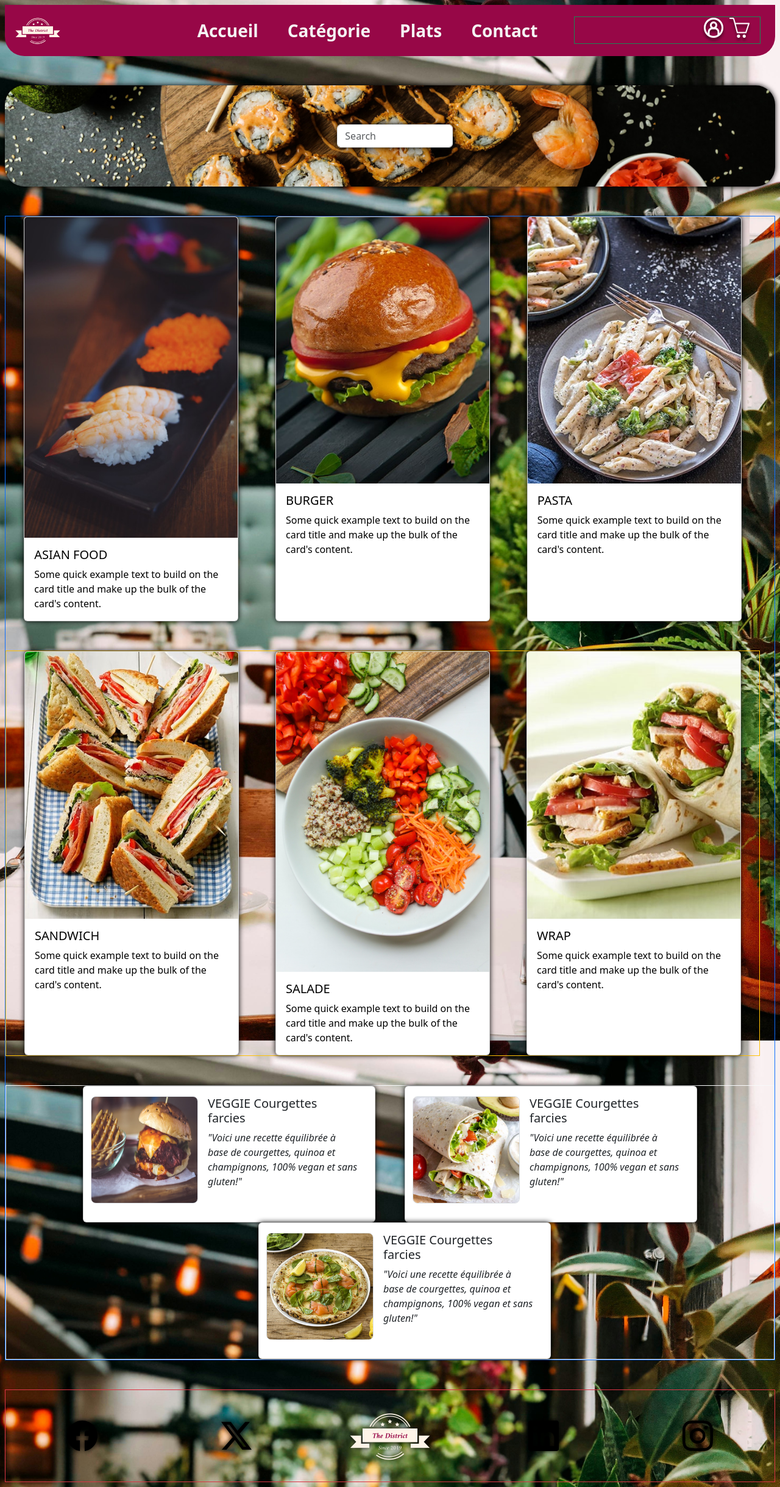
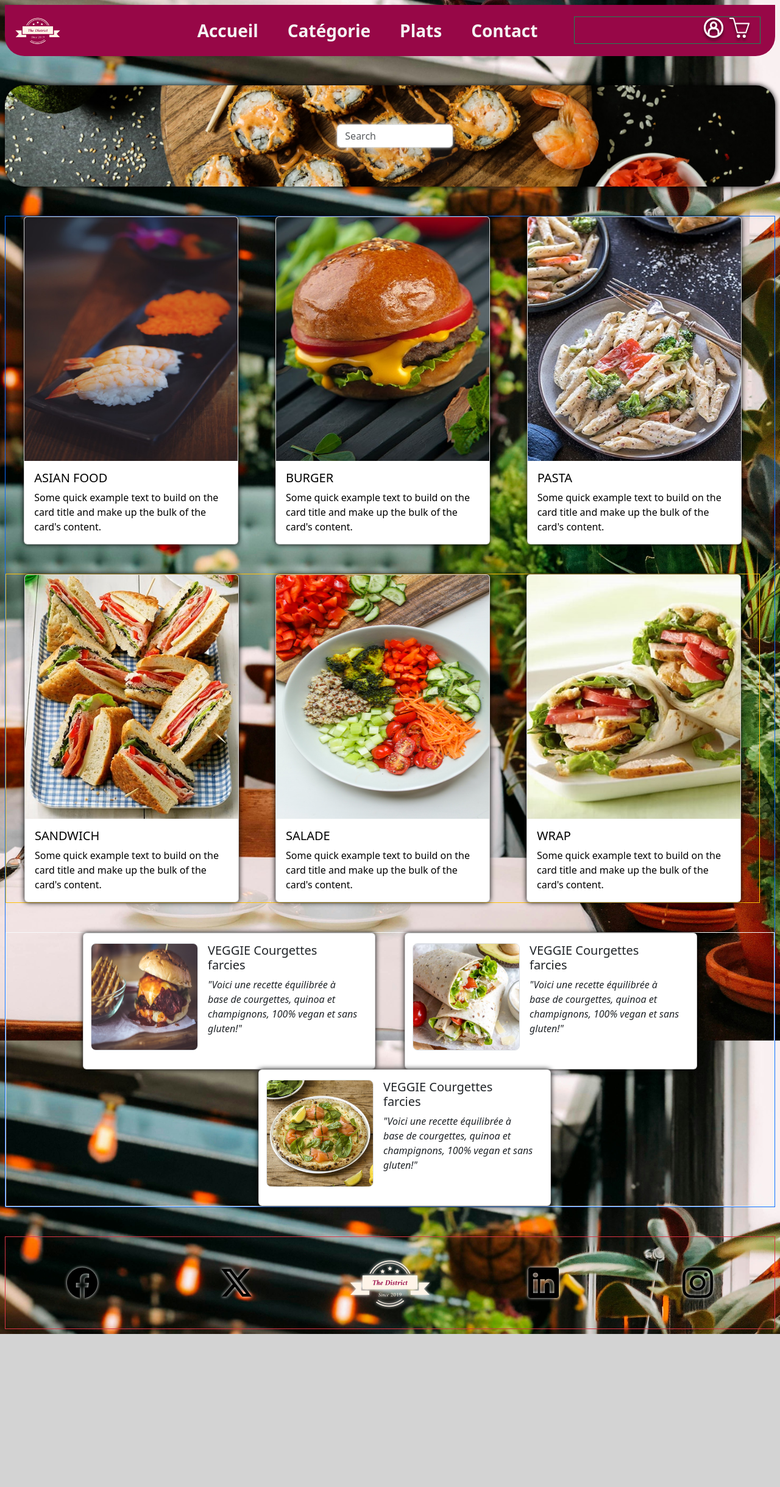
Before and after one commit to TinyRayan/mon_projet, a plain HTML site: page index.html in a window 1280 px wide. Shown: the whole page at 61% size. After the commit the page ends 2188 px from the top, so only its background shows below. Drawn offline with nearby package versions, Linux system fonts and the light colour scheme.

Commit message:
tinyupdate

```diff
--- a/Asset/css/accueil_css.css
+++ b/Asset/css/accueil_css.css
@@ -18,39 +18,62 @@
 
 
  nav{
-
  background-color: #970747;
-
- }
-
- #color_navlink:hover{
-  text-decoration: underline;
-
  }
 
 
 
- #color_navlink{
+
+
+ #color_navlink:hover{
+  text-decoration: underline;
+ } #color_navlink{
   color: whitesmoke;
   text-decoration: none;
  }
 
- #OMBRE{
-  filter: drop-shadow(0rem 0rem 0.25rem #000000);
+
+
+
+
+ #whiteshadow{
+  filter: drop-shadow(0rem 0rem 0.15rem #ffffff);
  }
-
- #colorcards{
-  color: black;
-  text-decoration: none;
- }
-
- .btn{
- background-color: #970747; color: white;
+ #blackshadow{
+  filter: drop-shadow(0 0 0.25rem black);
  }
 
  #colors_ombre{
   background-color: #970747; color: white;
   filter: drop-shadow(0rem 0rem 0.25rem #000000);
+ }
+
+
+
+
+
+
+
+
+ .btn{
+ background-color: #970747; color: white;
+ transition: all 0.25s
+ }.btn:hover{
+  color: white;
+  background-color: rgb(57, 219, 70);
+  transform: scale(1.10);
+ }
+
+
+
+
+
+
+
+
+ #colorcards{
+  color: black;
+  text-decoration: none;
  }
 
  #cardplat:hover{
@@ -61,3 +84,11 @@
   transition: all 0.25s;
   filter: drop-shadow(0rem 0rem 0.25rem #000000);
  }
+
+
+
+#sociallogo{
+  filter: drop-shadow(0rem 0rem 0.15rem #ffffff);
+}#sociallogo:hover{
+  transform: scale(1.10);
+}
--- a/index.html
+++ b/index.html
@@ -27,7 +27,7 @@
   <div class="col d-flex justify-content-center justify-content-between ">
 
     <a id="color_navlink" href="index.html" class="me-5 fs-3 fw-bold">Accueil</a>
-     <a id="color_navlink" href="page2.html" class="me-5 fs-3 fw-bold">Catégorie</a>
+     <a id="color_navlink" href="catégorie.html" class="me-5 fs-3 fw-bold">Catégorie</a>
       <a id="color_navlink" href="plats.html" class="me-5 fs-3 fw-bold">Plats</a>
        <a id="color_navlink"  href="#" class="me-5 fs-3 fw-bold">Contact</a>
 
@@ -52,13 +52,13 @@
 
 <!-- NAVBAR --------------------------------->
 
-<header id="OMBRE" class="d-flex justify-content-center p-0 ">
+<header class="d-flex justify-content-center p-0 ">
 
    <!-- BACKGROUND ------------------------->
 
   <div class="container-fluid p-0 mx-2 row">
     <div class="col p-0 mt-5">
-     <div class="img-fluid object-fit-cover d-flex justify-content-center ">
+     <div id="blackshadow" class="img-fluid object-fit-cover d-flex justify-content-center ">
       <img src="Asset/img/SIZEDBANNEr.png" class=" w-100 rounded-bottom-5 rounded-top-5 " height="">
      </div>
     </div>
@@ -67,7 +67,7 @@
 
 <!-- SEARCH BAR ---------------------------->
 
-   <div id="OMBRE" class="col-2 offset-5 position-absolute align-self-center mt-5">
+   <div id="whiteshadow" class="col-2 offset-5 position-absolute align-self-center mt-5">
      <form class="form-inline my-2 my-lg shadow-lg">
       <input class="form-control mr-sm-2" type="search" placeholder="Search" aria-label="Search" type="submit">
        </form>
@@ -86,10 +86,10 @@
 
 <div class="container-fluid row">
 
- <div id="cardplat" class="col-lg col-xs-2 d-flex justify-content-center ">
-  <a id="colorcards" href="plats.html">
-  <div class="card" style="width: 22rem;">
-     <img src="Asset/img/IMAGES/images_the_district/category/asian_food_cat.jpg" class="card-img-top" alt="Asset/img/IMAGES/SpicePasta.jpg">
+ <div  class="col-lg col-xs-2 d-flex justify-content-center ">
+  <div id="cardplat" class="card" style="width: 22rem;">
+     <a id="colorcards" href="plats.html">
+     <img src="Asset/img/IMAGES/images_the_district/category/asian_food_cat.jpg" height="400rem" class="card-img-top" alt="Asset/img/IMAGES/SpicePasta.jpg">
       <div class="card-body">
        <h5 class="card-title">ASIAN FOOD</h5>
         <p class="card-text">Some quick example text to build on the card title and make up the bulk of the card's content.</p>
@@ -100,10 +100,10 @@
 
       <!-- CARDS 1 -->
 
- <div id="cardplat" class="col d-flex justify-content-center ">
-  <div class="card" style="width: 22rem;">
+ <div  class="col d-flex justify-content-center ">
+  <div id="cardplat" class="card" style="width: 22rem;">
    <a id="colorcards" href="#">
-    <img src="Asset/img/IMAGES/images_the_district/category/burger_cat.jpg" class="card-img-top" alt="Asset/img/IMAGES/SpicePasta.jpg">
+    <img src="Asset/img/IMAGES/images_the_district/category/burger_cat.jpg" height="400rem" class="card-img-top" alt="Asset/img/IMAGES/SpicePasta.jpg">
      <div class="card-body">
       <h5 class="card-title">BURGER</h5>
        <p class="card-text">Some quick example text to build on the card title and make up the bulk of the card's content.</p>
@@ -114,10 +114,10 @@
 
     <!-- CARDS2 -->
 
- <div id="cardplat" class="col d-flex justify-content-center  ">
-  <div class="card" style="width: 22rem;">
+ <div  class="col d-flex justify-content-center  ">
+  <div id="cardplat" class="card" style="width: 22rem;">
    <a id="colorcards" href="#">
-    <img src="Asset/img/IMAGES/images_the_district/category/pasta_cat.jpg" class="card-img-top" alt="Asset/img/IMAGES/SpicePasta.jpg">
+    <img src="Asset/img/IMAGES/images_the_district/category/pasta_cat.jpg" height="400rem" class="card-img-top" alt="Asset/img/IMAGES/SpicePasta.jpg">
      <div class="card-body">
       <h5 class="card-title">PASTA</h5>
        <p class="card-text">Some quick example text to build on the card title and make up the bulk of the card's content.</p>
@@ -132,10 +132,10 @@
           <div class="container-fluid mt-5">
           <div class="col border border-warning row">
 
-          <div id="cardplat" class="col d-flex justify-content-center">
-            <div class="card" style="width: 22rem;">
+          <div class="col d-flex justify-content-center">
+            <div  id="cardplat" class="card" style="width: 22rem;">
               <a id="colorcards" href="#">
-               <img src="Asset/img/IMAGES/images_the_district/category/sandwich_cat.jpg" class="card-img-top" alt="Asset/img/IMAGES/SpicePasta.jpg">
+               <img src="Asset/img/IMAGES/images_the_district/category/sandwich_cat.jpg" height="400rem" class="card-img-top" alt="Asset/img/IMAGES/SpicePasta.jpg">
                 <div class="card-body">
                  <h5 class="card-title">SANDWICH</h5>
                   <p class="card-text">Some quick example text to build on the card title and make up the bulk of the card's content.</p>
@@ -146,10 +146,10 @@
 
                 <!-- CARDS 4 -->
 
-           <div id="cardplat" class="col d-flex justify-content-center">
-            <div class="card" style="width: 22rem;">
+           <div class="col d-flex justify-content-center">
+            <div id="cardplat" class="card" style="width: 22rem;">
              <a id="colorcards" href="#">
-              <img src="Asset/img/IMAGES/images_the_district/category/salade_cat.jpg" class="card-img-top" alt="Asset/img/IMAGES/SpicePasta.jpg">
+              <img  src="Asset/img/IMAGES/images_the_district/category/salade_cat.jpg" height="400rem" class="card-img-top" alt="Asset/img/IMAGES/SpicePasta.jpg">
                <div class="card-body">
                 <h5 class="card-title">SALADE</h5>
                  <p class="card-text">Some quick example text to build on the card title and make up the bulk of the card's content.</p>
@@ -160,10 +160,10 @@
 
               <!-- CARDS 5 -->
 
-           <div id="cardplat" class="col d-flex justify-content-center">
-            <div class="card" style="width: 22rem;">
+           <div class="col d-flex justify-content-center">
+            <div  id="cardplat" class="card" style="width: 22rem;">
              <a id="colorcards" href="#">
-              <img src="Asset/img/IMAGES/images_the_district/category/wrap_cat.jpg" class="card-img-top" alt="Asset/img/IMAGES/SpicePasta.jpg">
+              <img src="Asset/img/IMAGES/images_the_district/category/wrap_cat.jpg" height="400rem" class="card-img-top" alt="Asset/img/IMAGES/SpicePasta.jpg">
                <div class="card-body">
                 <h5 class="card-title">WRAP</h5>
                  <p class="card-text">Some quick example text to build on the card title and make up the bulk of the card's content.</p>
@@ -261,31 +261,31 @@
 
 <div class="col d-flex justify-content-center ">
 <a class=" d-flex align-content-center" href="#">
-<img class="mx-3" id="OMBRE" src="Asset/img/facebook.svg" width="50rem">
+<img id="sociallogo" class="mx-3" src="Asset/img/facebook.svg" width="50rem">
 </a>
 </div>
 
 <div class="col d-flex justify-content-center">
 <a class=" d-flex align-content-center" href="#">
-<img class="mx-3" id="OMBRE" src="Asset/img/twitter-x.svg" width="50rem">
+<img id="sociallogo" class="mx-3" src="Asset/img/twitter-x.svg" width="50rem">
 </a>
 </div>
 
 <div class="col d-flex justify-content-center">
 <a class=" d-flex align-content-center" href="#">
-<img class="mx-3" id="OMBRE" src="Asset/img/IMAGES/images_the_district/the_district_brand/logo_transparent.png" alt="" width="150rem%">
+<img id="sociallogo" class="mx-3" src="Asset/img/IMAGES/images_the_district/the_district_brand/logo_transparent.png" alt="" width="150rem%">
 </a>
 </div>
 
 <div class="col d-flex justify-content-center">
 <a class=" d-flex align-content-center" href="#">
-<img class="mx-3" id="OMBRE" src="Asset/img/linkedin.svg" width="50rem">
+<img id="sociallogo" class="mx-3" src="Asset/img/linkedin.svg" width="50rem">
 </a>
 </div>
 
 <div class="col d-flex justify-content-center">
 <a class=" d-flex align-content-center" href="#">
-<img class="mx-3" id="OMBRE" src="Asset/img/instagram.svg" width="50rem">
+<img id="sociallogo" class="mx-3" src="Asset/img/instagram.svg" width="50rem">
 </a>
 </div>
 
```
Also changed, not shown: catégorie.html (added, +251 -0 lines), page2.html (deleted, +0 -249 lines), plats.html (+10 -10 lines), restaurant-interieur_1127-3394.avif (deleted).
